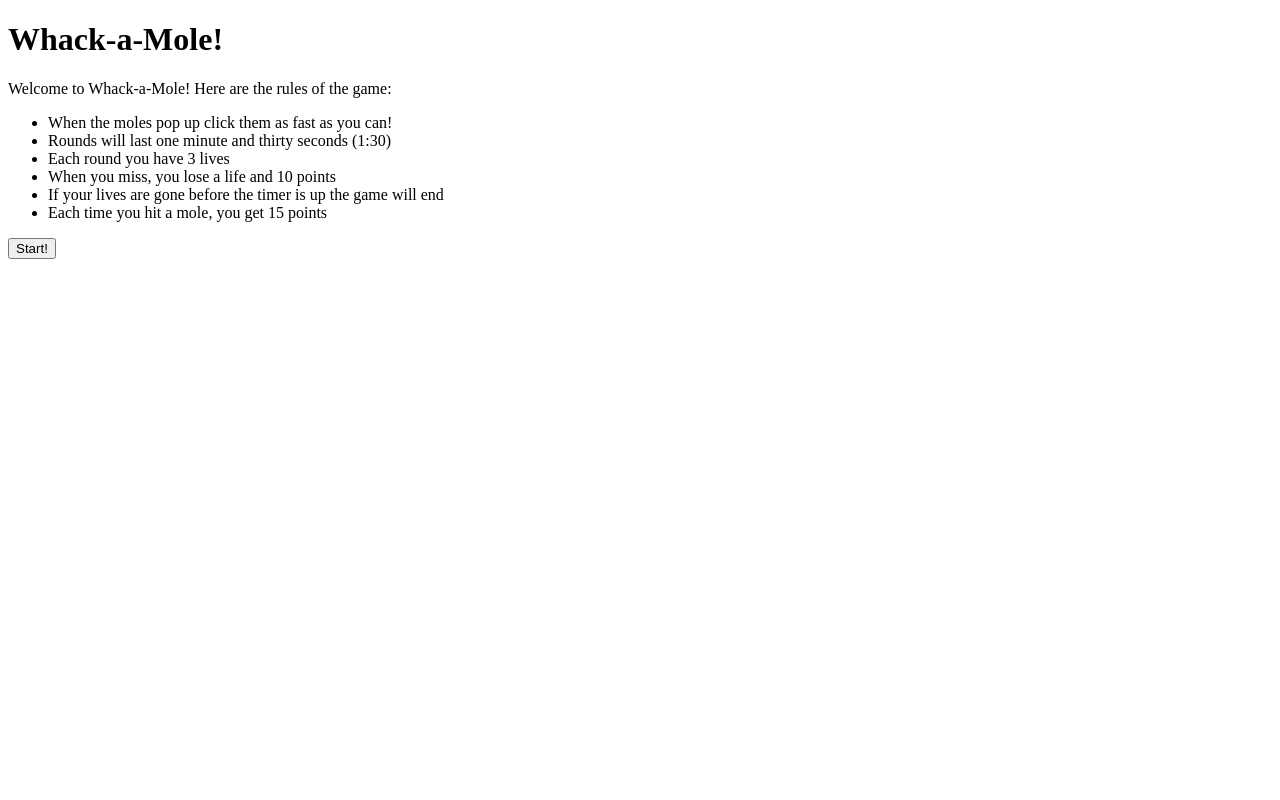
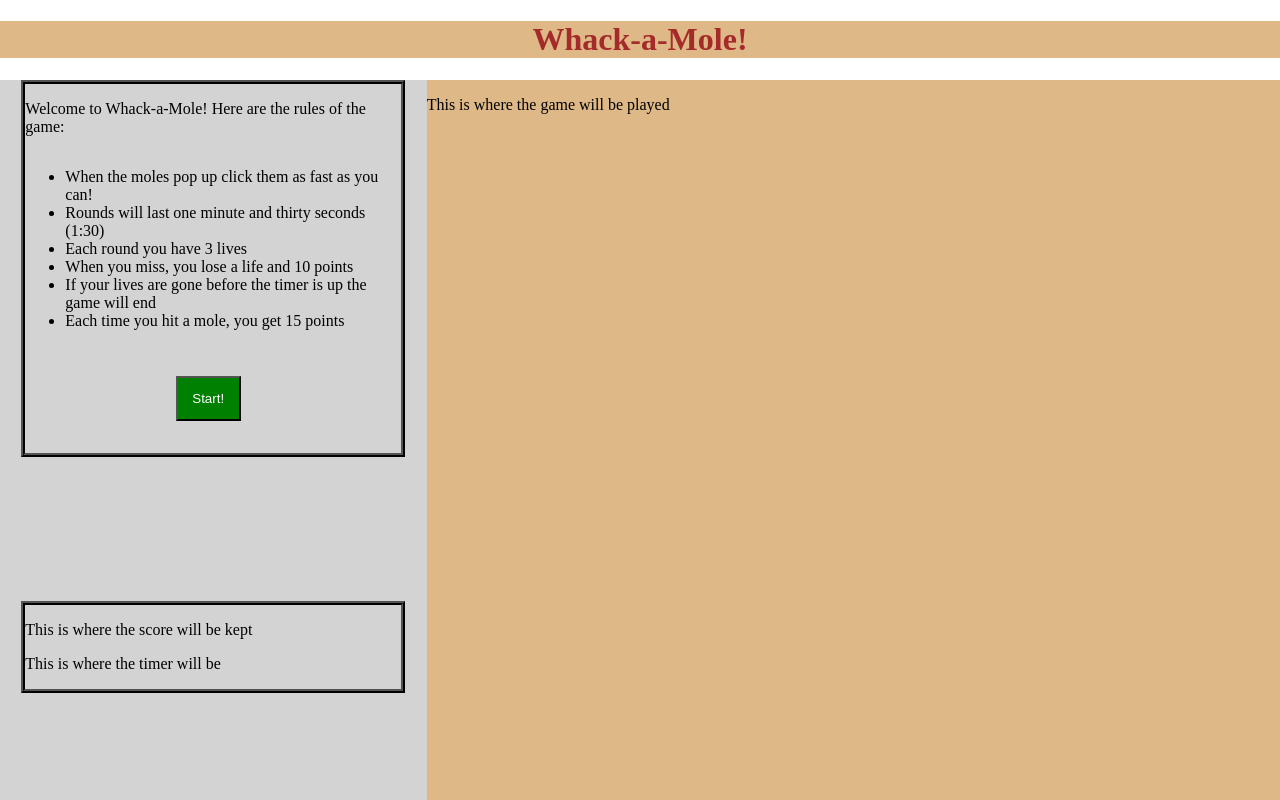
Before and after one commit to FelixR77/whack-a-mole-mvp, a plain HTML site: page index.html in a window 1280 px wide. Drawn offline with Linux system fonts and the light colour scheme.

Commit message:
basic layout finished

```diff
--- a/css/style.css
+++ b/css/style.css
@@ -0,0 +1,56 @@
+body {
+    display: grid;
+    margin: 0;
+    padding: 0;
+    min-height: 100vh;
+    grid-template-rows: auto 1fr;
+    grid-template-columns: 1fr 2fr;
+
+}
+
+#header-container {
+    grid-column: span 2;
+}
+
+h1 {
+    text-align: center;
+    color: brown;
+    background-color: burlywood;
+}
+#scorecard-container {
+    background: lightgray;
+    display: flex;
+    flex-direction: column;
+    gap: 20%;
+}
+
+.instructions {
+    display: flex;
+    flex-direction: column;
+    text-align: left;
+    border: 4px ridge black;
+    margin-left: 5%;
+    margin-right: 5%;
+
+}
+
+.start-button {
+    margin-top: 30px;
+    width: 65px;
+    height: 45px;
+    background-color: green;
+    color: white;
+    margin-left: 40%;
+}
+
+.scorecard {
+    border: 4px ridge black;
+    margin-left: 5%;
+    margin-right: 5%;
+
+}
+
+main {
+    display: flex;
+    background-color: burlywood;
+}
--- a/index.html
+++ b/index.html
@@ -12,11 +12,6 @@
         <h1><strong>Whack-a-Mole!</strong></h1>
     </header>
     <aside id="scorecard-container">
-        <section class="scorecard">
-
-        </section>
-    </aside>
-    <main>
         <section class="instructions">
             <p>Welcome to Whack-a-Mole! Here are the rules of the game:
                 <ul>
@@ -27,10 +22,20 @@
                     <li>If your lives are gone before the timer is up the game will end</li>
                     <li>Each time you hit a mole, you get 15 points</li>
                 </ul>
-                <button>Start!</button>
+                <button class="start-button">Start!</button>
             </p>
         </section>
-        <section id="game-container"></section>
+        <section class="scorecard">
+            <div class="score"></div>
+                <p>This is where the score will be kept</p>
+            <div class="timer"></div>
+                <p>This is where the timer will be</p>
+        </section>
+    </aside>
+    <main>
+        <section id="game-container">
+            <p>This is where the game will be played</p>
+        </section>
     </main>
 </body>
 </html>
```
